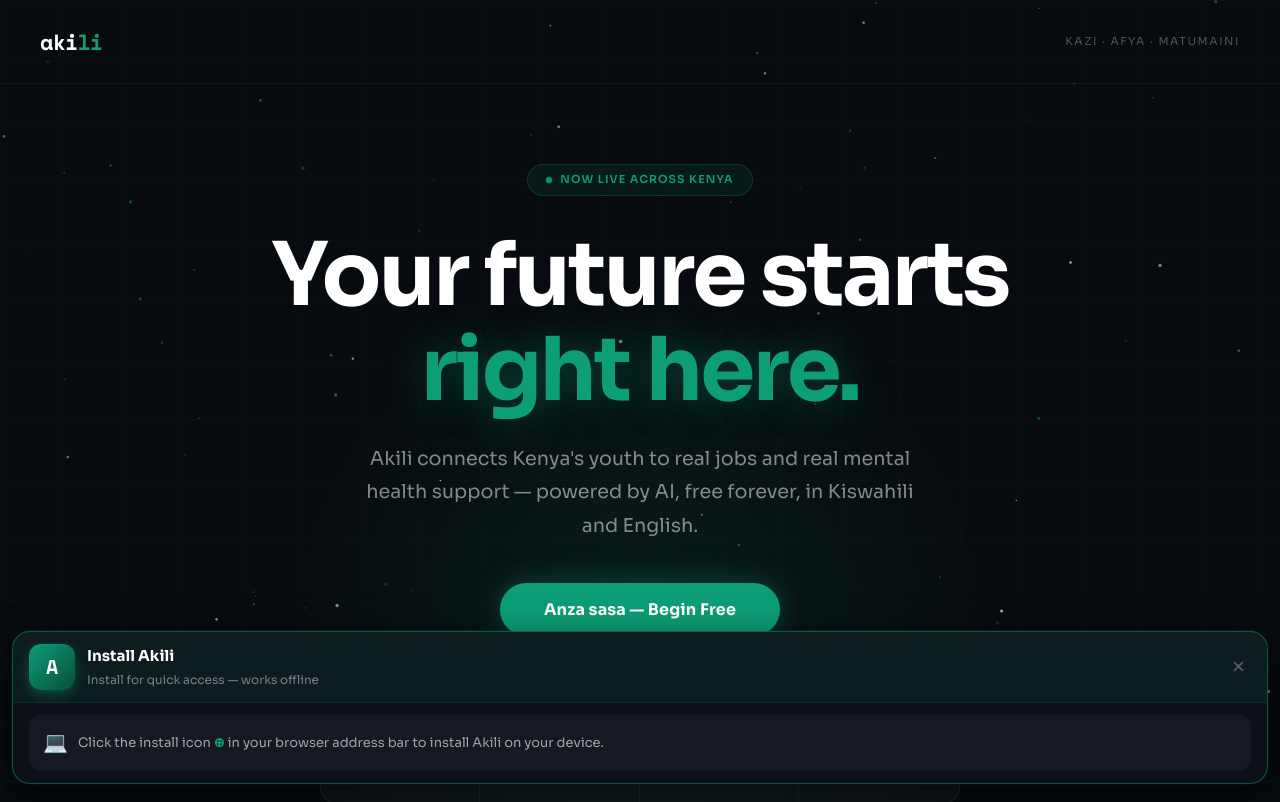
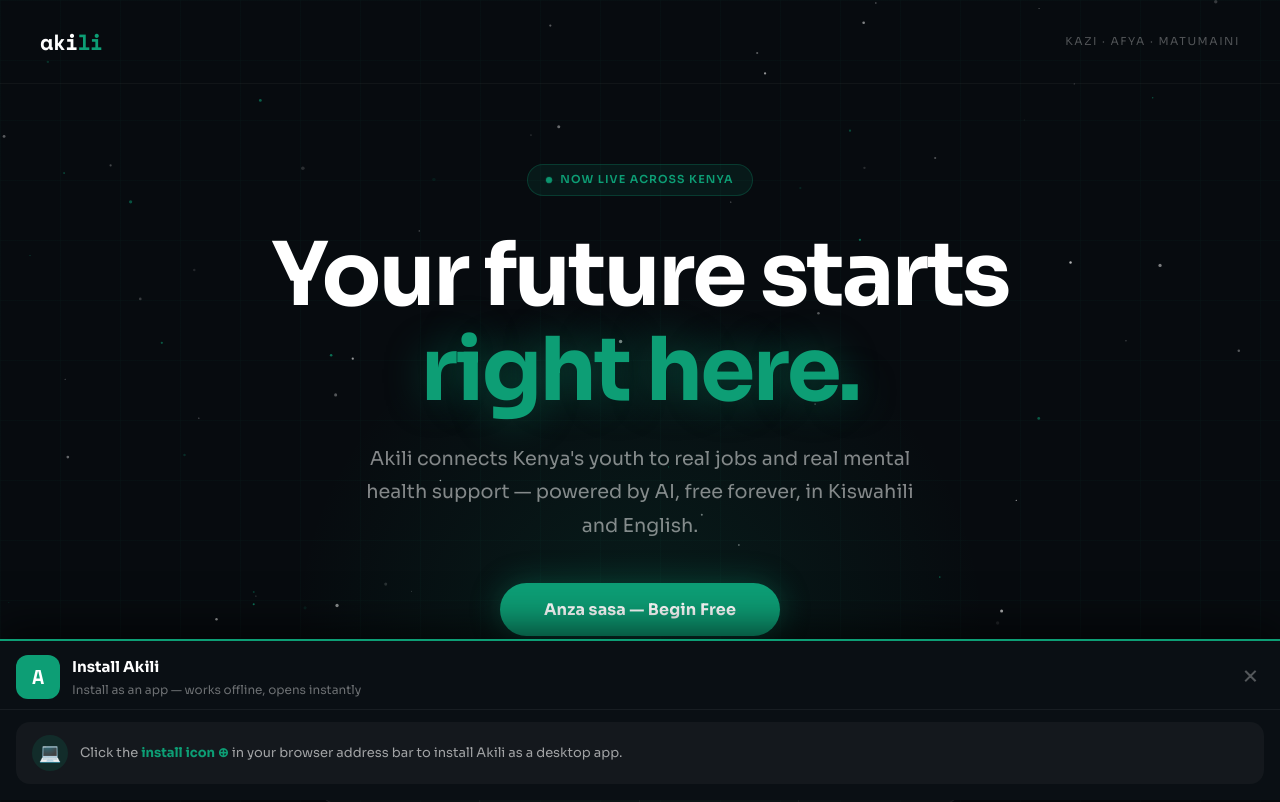
Before and after one commit to mwebidouglas08-netizen/akili, a React (Vite) app in the folder frontend/: page / in a window 1280 px wide. Shown: the top 802 px of the page. Built offline with nearby package versions, Linux system fonts and the light colour scheme.

Commit message:
Update App.jsx

```diff
--- a/frontend/src/App.jsx
+++ b/frontend/src/App.jsx
@@ -1,209 +1,193 @@
 import { useState, useEffect, useRef, useCallback } from "react";
 import "./index.css";
 
-// ── PWA Install — smart cross-platform banner ─────────────────────────────────
-const INSTALL_DISMISSED_KEY = "akili_install_dismissed";
+// ── PWA Install Banner ─────────────────────────────────────────────────────────
+// Shows immediately on every visit until installed or snoozed for 7 days.
+// Works on Android (native prompt), iOS (manual steps), and Desktop.
+const SNOOZE_KEY = "akili_pwa_snooze";
 
-function detectPlatform() {
-  const ua = navigator.userAgent || "";
-  const isIOS = /iphone|ipad|ipod/i.test(ua);
-  const isAndroid = /android/i.test(ua);
-  const isSafari = /safari/i.test(ua) && !/chrome/i.test(ua);
-  const isStandalone =
+function InstallBanner() {
+  const [visible, setVisible]       = useState(false);
+  const [nativePrompt, setNative]   = useState(null);
+  const [isIOS, setIsIOS]           = useState(false);
+  const [showSteps, setShowSteps]   = useState(false);
+
+  useEffect(() => {
+    // Don't show if already running as installed app
+    const standalone =
       window.matchMedia("(display-mode: standalone)").matches ||
       window.navigator.standalone === true;
-  return { isIOS, isAndroid, isSafari, isStandalone };
-}
+    if (standalone) return;
 
-function useInstallBanner() {
-  const [nativePrompt, setNativePrompt] = useState(null);
-  const [show, setShow] = useState(false);
-  const [platform, setPlatform] = useState({});
+    // Don't show if snoozed within last 7 days
+    const snooze = localStorage.getItem(SNOOZE_KEY);
+    if (snooze && Date.now() - Number(snooze) < 7 * 24 * 60 * 60 * 1000) return;
 
-  useEffect(() => {
-    const p = detectPlatform();
-    setPlatform(p);
+    // Detect iOS
+    const ua = navigator.userAgent || "";
+    setIsIOS(/iphone|ipad|ipod/i.test(ua));
 
-    // Already running as installed app — never show
-    if (p.isStandalone) return;
+    // Catch Android/Chrome native install prompt
+    const onPrompt = (e) => { e.preventDefault(); setNative(e); };
+    window.addEventListener("beforeinstallprompt", onPrompt);
 
-    // Already dismissed in this browser
-    const dismissed = localStorage.getItem(INSTALL_DISMISSED_KEY);
-    if (dismissed) return;
+    // Always show the banner — don't wait for the browser event
+    setVisible(true);
 
-    // Listen for Android/Chrome native prompt
-    const handler = (e) => {
-      e.preventDefault();
-      setNativePrompt(e);
-      setShow(true);
-    };
-    window.addEventListener("beforeinstallprompt", handler);
-
-    // For iOS Safari and all other browsers — show manual instructions banner
-    // after a short delay so it doesn't clash with page load
-    const timer = setTimeout(() => setShow(true), 3000);
-
+    // Hide after successful install
     window.addEventListener("appinstalled", () => {
-      setShow(false);
-      localStorage.setItem(INSTALL_DISMISSED_KEY, "1");
+      setVisible(false);
+      localStorage.setItem(SNOOZE_KEY, String(Date.now() + 365 * 24 * 60 * 60 * 1000));
     });
 
-    return () => {
-      window.removeEventListener("beforeinstallprompt", handler);
-      clearTimeout(timer);
-    };
+    return () => window.removeEventListener("beforeinstallprompt", onPrompt);
   }, []);
 
-  const install = async () => {
-    if (nativePrompt) {
+  const snooze = () => {
+    setVisible(false);
+    localStorage.setItem(SNOOZE_KEY, String(Date.now()));
+  };
+
+  const triggerInstall = async () => {
+    if (!nativePrompt) return;
     nativePrompt.prompt();
     const { outcome } = await nativePrompt.userChoice;
     if (outcome === "accepted") {
-        setShow(false);
-        localStorage.setItem(INSTALL_DISMISSED_KEY, "1");
+      setVisible(false);
+      localStorage.setItem(SNOOZE_KEY, String(Date.now() + 365 * 24 * 60 * 60 * 1000));
     }
-      setNativePrompt(null);
-    }
+    setNative(null);
   };
 
-  const dismiss = () => {
-    setShow(false);
-    localStorage.setItem(INSTALL_DISMISSED_KEY, "1");
-  };
-
-  return { show, nativePrompt, install, dismiss, platform };
-}
-
-function InstallBanner() {
-  const { show, nativePrompt, install, dismiss, platform } = useInstallBanner();
-  const [showIOSSteps, setShowIOSSteps] = useState(false);
-
-  if (!show) return null;
-
-  const isIOS = platform.isIOS;
-  const hasNative = !!nativePrompt;
+  if (!visible) return null;
 
   return (
-    <>
-      {/* Main banner */}
     <div style={{
-        position: "fixed", bottom: 16, left: 12, right: 12, zIndex: 99999,
-        background: "#0D1117",
-        border: "1px solid rgba(13,158,117,0.5)",
-        borderRadius: 18, overflow: "hidden",
-        boxShadow: "0 12px 40px rgba(0,0,0,0.6), 0 0 0 1px rgba(13,158,117,0.1)",
+      position: "fixed", bottom: 0, left: 0, right: 0, zIndex: 99999,
+      background: "#0A0F14",
+      borderTop: "2px solid #0D9E75",
       fontFamily: "'Sora', sans-serif",
+      boxShadow: "0 -8px 40px rgba(0,0,0,0.7)",
     }}>
-        {/* Top bar */}
+      {/* Header row */}
       <div style={{
-          background: "rgba(13,158,117,0.08)",
-          borderBottom: "1px solid rgba(13,158,117,0.15)",
-          padding: "12px 16px",
         display: "flex", alignItems: "center", gap: 12,
+        padding: "14px 16px 10px",
+        borderBottom: "1px solid rgba(255,255,255,0.06)",
       }}>
-          {/* App icon */}
+        {/* Icon */}
         <div style={{
-            width: 46, height: 46, borderRadius: 12,
-            background: "linear-gradient(135deg, #0D9E75, #064E3B)",
+          width: 44, height: 44, borderRadius: 12, flexShrink: 0,
+          background: "#0D9E75",
           display: "flex", alignItems: "center", justifyContent: "center",
-            flexShrink: 0, boxShadow: "0 4px 12px rgba(13,158,117,0.4)",
-          }}>
-            <span style={{ fontFamily: "'Space Mono',monospace", fontSize: 20, fontWeight: 700, color: "#fff" }}>A</span>
-          </div>
+          fontFamily: "'Space Mono',monospace", fontSize: 20,
+          fontWeight: 700, color: "#fff",
+        }}>A</div>
 
         <div style={{ flex: 1 }}>
-            <div style={{ fontSize: 15, fontWeight: 700, color: "#fff", marginBottom: 2 }}>
+          <div style={{ fontSize: 15, fontWeight: 700, color: "#fff" }}>
             Install Akili
           </div>
-            <div style={{ fontSize: 12, color: "rgba(255,255,255,0.45)" }}>
-              {hasNative
-                ? "Add to your home screen — free, no app store needed"
+          <div style={{ fontSize: 12, color: "rgba(255,255,255,0.4)", marginTop: 1 }}>
+            {nativePrompt
+              ? "Tap below to add Akili to your home screen"
               : isIOS
-                ? "Add to your iPhone home screen in seconds"
-                : "Install for quick access — works offline"}
+              ? "Add to your iPhone home screen — free, no App Store needed"
+              : "Install as an app — works offline, opens instantly"}
           </div>
         </div>
 
-          <button onClick={dismiss} style={{
-            background: "none", border: "none",
-            color: "rgba(255,255,255,0.3)", fontSize: 22,
-            cursor: "pointer", lineHeight: 1, padding: "4px 6px", flexShrink: 0,
+        {/* Dismiss */}
+        <button onClick={snooze} style={{
+          background: "none", border: "none", cursor: "pointer",
+          color: "rgba(255,255,255,0.3)", fontSize: 26,
+          lineHeight: 1, padding: "2px 6px", flexShrink: 0,
         }}>×</button>
       </div>
 
       {/* Action area */}
-        <div style={{ padding: "12px 16px" }}>
-          {hasNative ? (
-            // Android Chrome — native install button
-            <button onClick={install} style={{
-              width: "100%", padding: "13px",
+      <div style={{ padding: "12px 16px 16px" }}>
+
+        {/* Android / Chrome — native button */}
+        {nativePrompt && (
+          <button onClick={triggerInstall} style={{
+            width: "100%", padding: "14px",
             background: "#0D9E75", color: "#fff",
-              border: "none", borderRadius: 12,
+            border: "none", borderRadius: 14,
             fontSize: 15, fontWeight: 700,
             cursor: "pointer", fontFamily: "'Sora',sans-serif",
-              boxShadow: "0 4px 16px rgba(13,158,117,0.4)",
-              transition: "opacity 0.2s",
+            letterSpacing: "0.01em",
+            boxShadow: "0 4px 20px rgba(13,158,117,0.5)",
           }}>
             Add to Home Screen
           </button>
-          ) : isIOS ? (
-            // iOS Safari — step by step instructions
+        )}
+
+        {/* iOS Safari — expandable steps */}
+        {!nativePrompt && isIOS && (
           <>
-              <button
-                onClick={() => setShowIOSSteps((s) => !s)}
-                style={{
+            <button onClick={() => setShowSteps((s) => !s)} style={{
               width: "100%", padding: "13px",
               background: "rgba(13,158,117,0.15)",
-                  color: "#0D9E75", border: "1px solid rgba(13,158,117,0.3)",
-                  borderRadius: 12, fontSize: 15, fontWeight: 700,
+              color: "#0D9E75",
+              border: "1px solid rgba(13,158,117,0.35)",
+              borderRadius: 14, fontSize: 15, fontWeight: 700,
               cursor: "pointer", fontFamily: "'Sora',sans-serif",
             }}>
-                {showIOSSteps ? "Hide steps" : "Show me how →"}
+              {showSteps ? "Hide steps" : "How to install on iPhone →"}
             </button>
-              {showIOSSteps && (
-                <div style={{ marginTop: 12, display: "flex", flexDirection: "column", gap: 10 }}>
+
+            {showSteps && (
+              <div style={{ marginTop: 12, display: "flex", flexDirection: "column", gap: 8 }}>
                 {[
-                    { n: 1, icon: "⬆️", text: 'Tap the Share button at the bottom of Safari' },
-                    { n: 2, icon: "📲", text: 'Scroll down and tap "Add to Home Screen"' },
-                    { n: 3, icon: "✅", text: 'Tap "Add" — Akili appears on your home screen' },
-                  ].map((s) => (
-                    <div key={s.n} style={{
-                      display: "flex", alignItems: "flex-start", gap: 12,
+                  ["1", "Tap the Share button", "at the bottom of Safari (the box with the arrow)"],
+                  ["2", "Tap \"Add to Home Screen\"", "scroll down to find it in the menu"],
+                  ["3", "Tap \"Add\"",              "Akili will appear on your home screen"],
+                ].map(([n, title, sub]) => (
+                  <div key={n} style={{
+                    display: "flex", gap: 12, alignItems: "flex-start",
                     background: "rgba(255,255,255,0.04)",
-                      borderRadius: 10, padding: "10px 12px",
+                    borderRadius: 12, padding: "10px 14px",
                   }}>
                     <div style={{
-                        width: 28, height: 28, borderRadius: "50%",
+                      width: 28, height: 28, borderRadius: "50%", flexShrink: 0,
                       background: "rgba(13,158,117,0.2)",
                       display: "flex", alignItems: "center", justifyContent: "center",
-                        fontSize: 12, fontWeight: 700, color: "#0D9E75", flexShrink: 0,
-                      }}>{s.n}</div>
-                      <div style={{ fontSize: 13, color: "rgba(255,255,255,0.7)", lineHeight: 1.5, paddingTop: 4 }}>
-                        {s.icon} {s.text}
+                      fontSize: 12, fontWeight: 700, color: "#0D9E75",
+                    }}>{n}</div>
+                    <div>
+                      <div style={{ fontSize: 13, fontWeight: 600, color: "#fff" }}>{title}</div>
+                      <div style={{ fontSize: 12, color: "rgba(255,255,255,0.45)", marginTop: 2 }}>{sub}</div>
                     </div>
                   </div>
                 ))}
               </div>
             )}
           </>
-          ) : (
-            // Desktop / other browsers
+        )}
+
+        {/* Desktop / other — address bar tip */}
+        {!nativePrompt && !isIOS && (
           <div style={{
-              display: "flex", alignItems: "center", gap: 10,
-              background: "rgba(255,255,255,0.04)", borderRadius: 12, padding: "12px 14px",
+            display: "flex", alignItems: "center", gap: 12,
+            background: "rgba(255,255,255,0.04)",
+            borderRadius: 14, padding: "13px 16px",
           }}>
-              <span style={{ fontSize: 20 }}>💻</span>
+            <div style={{
+              width: 36, height: 36, borderRadius: "50%", flexShrink: 0,
+              background: "rgba(13,158,117,0.15)",
+              display: "flex", alignItems: "center", justifyContent: "center",
+              fontSize: 18,
+            }}>💻</div>
             <div style={{ fontSize: 13, color: "rgba(255,255,255,0.6)", lineHeight: 1.5 }}>
-                Click the install icon <strong style={{ color: "#0D9E75" }}>⊕</strong> in your browser address bar to install Akili on your device.
+              Click the <strong style={{ color: "#0D9E75" }}>install icon ⊕</strong> in your browser address bar to install Akili as a desktop app.
             </div>
           </div>
         )}
       </div>
     </div>
-    </>
   );
 }
-
 
 // ── Constants ─────────────────────────────────────────────────────────────────
 const COUNTIES = ["Nairobi","Mombasa","Kisumu","Nakuru","Eldoret","Thika","Machakos","Meru","Nyeri","Kisii","Garissa","Kakamega","Other"];
```
Lines whose indentation alone changed are shown as unchanged.
